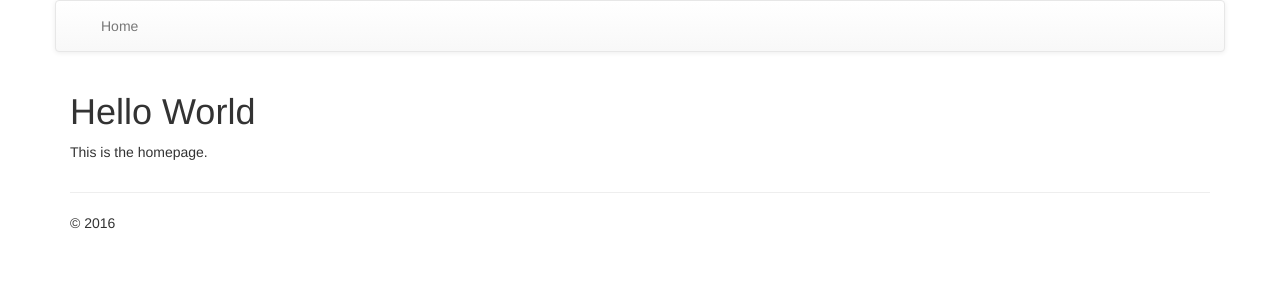
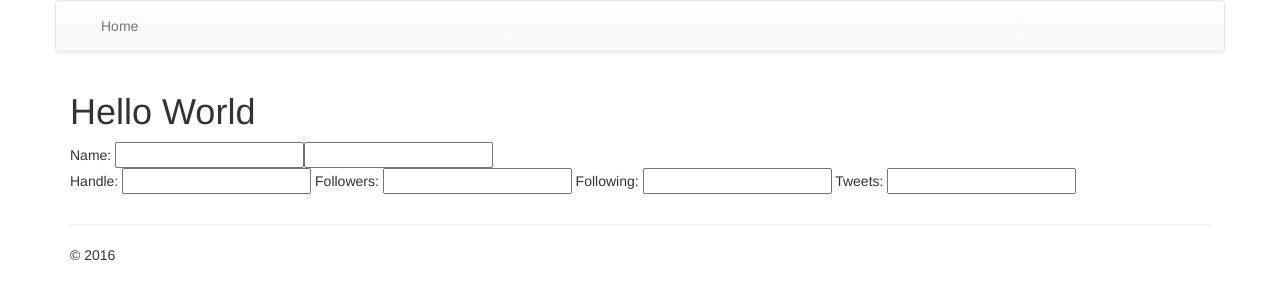
Before and after one commit to mdepero/twitter, a Jekyll site: the page built from index.html, in a window 1280 px wide. Shown: the top 300 px of the page. Built offline with Jekyll 4.4.1, drawn with Linux system fonts in a browser that asks for light colours; Markdown is read by kramdown in place of the engine named in the settings; the list of posts is cut into pages by our own code; part of the change alters nothing that is shown.

```diff
--- a/index.html
+++ b/index.html
@@ -6,7 +6,11 @@ title: Home
 <h1>Hello World</h1>
 
 <p>
-  This is the homepage.
+  <form onsubmit="addUser(); return false;" id="adduser">
+  	Name: <input type="text" name="firstname"><input type="text" name="lastname"><br/>
+  	Handle: <input type="text" name="twitterhandle">
+  	Followers: <input type="text" name="followers"> Following: <input type="text" name="following"> Tweets: <input type="text" name="tweets">
+  </form>
 </p>
 
 <p>
--- a/resources/scripts.js
+++ b/resources/scripts.js
@@ -56,7 +56,7 @@ function fixString(string){
 
 function getdata(){
 
-  $("#dataTable").append('<tr><th>Name</th><th>Handle</th><th>Type</th><th>Current Counts</th><th>Overall Change</th><th>1 Month</th><th>1 Week</th><th>Today</th></tr>');
+  $("#dataTable").append('<tr><th>Name</th><th>Handle</th><th>Type</th><th>Current</th><th>Overall</th><th>1 Month</th><th>1 Week</th><th>Today</th></tr>');
 
   $.each(returnedData, function( index, value){
 
@@ -74,6 +74,36 @@ function getdata(){
 
 
 
+
+
+function addUser(){
+
+  var v = {};
+  $.each($('#adduser').serializeArray(), function(i, field) {
+      v[field.name] = field.value;
+  });
+
+  var url = serverRootURL+"?q=adduser&firstname="+v['firstname']+'&lastname='+v['lastname']+'&twitterhandle='+v['twitterhandle']+'&groupid=1';
+  url = url.replace(" ","%20");
+  console.log("SENT URL: "+url);
+  xmlhttp.onreadystatechange = function() {
+        if (xmlhttp.readyState == 4 && xmlhttp.status == 200) {
+            returnedData = xmlhttp.responseText;
+            console.log("RECEIVED DATA: "+returnedData);
+            if(returnedData == "" || returnedData == null){
+              alert("ERROR: Could not connect or returned no results.");
+              return;
+            }
+
+            returnedData = JSON.parse(returnedData);
+
+            //callback();
+        }
+    }
+    xmlhttp.open("GET", url, true);
+    xmlhttp.send();
+
+}
 
 
 
```
